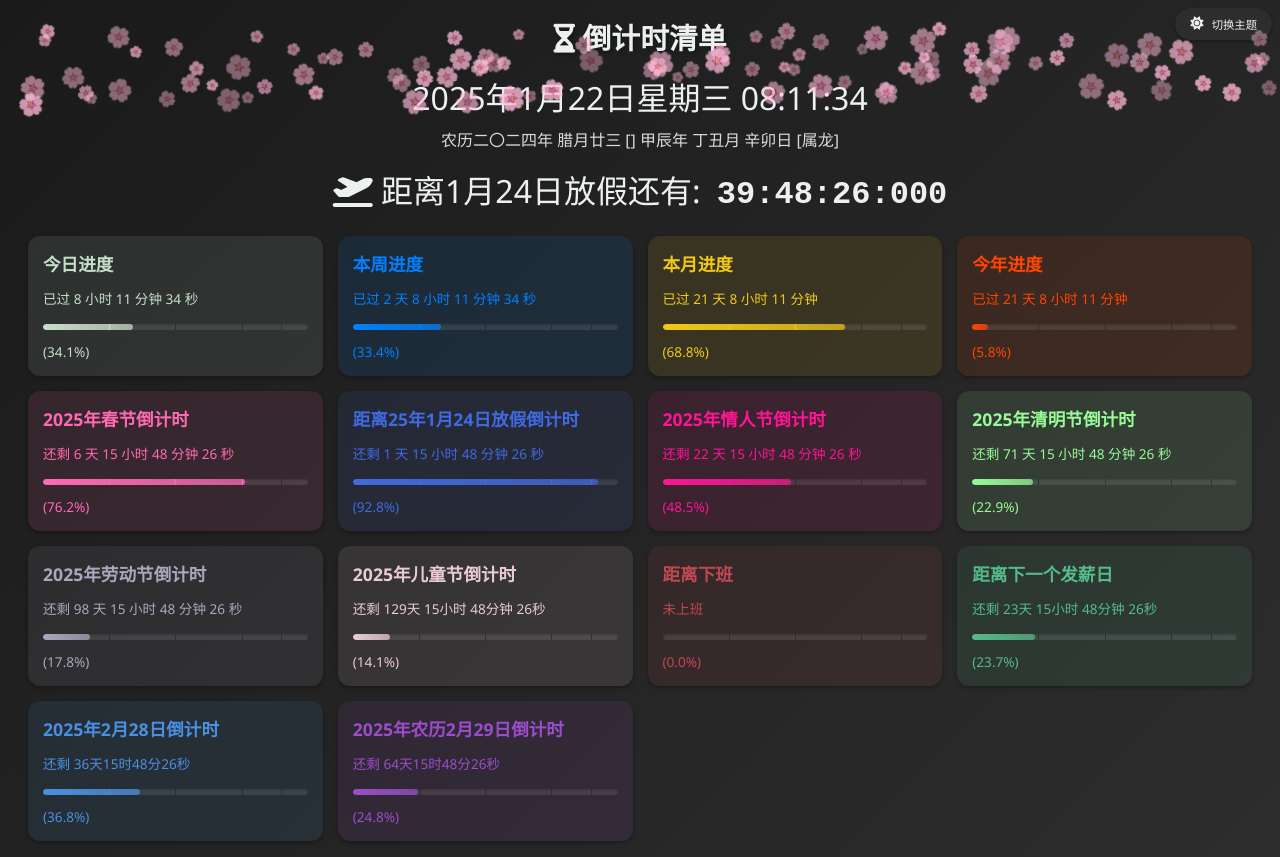
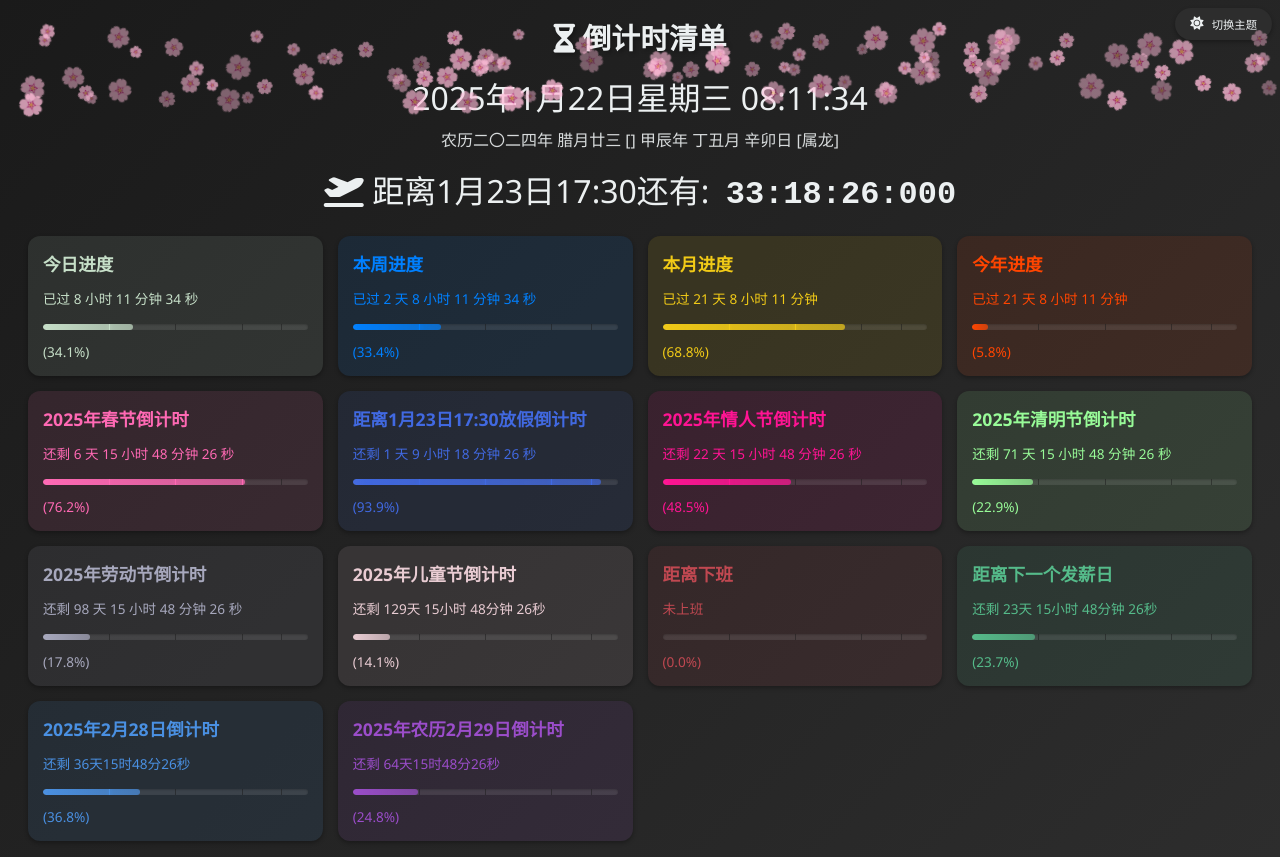
Before and after one commit to FyPerson/datetime_cutdown, a website: page index.html in a window 1280 px wide. Drawn offline with Linux system fonts and the light colour scheme; animation ran at ten frames a second.

Commit message:
修改放假倒计时逻辑

```diff
--- a/index.html
+++ b/index.html
@@ -41,7 +41,7 @@
         <section class="precise-countdown-container">
             <span class="countdown-label">
                 <i class="fas fa-plane-departure" aria-hidden="true"></i>
-                距离1月24日放假还有:
+                距离1月23日17:30还有:
             </span>
             <div id="precise-countdown" class="precise-countdown"></div>
         </section>
--- a/script.js
+++ b/script.js
@@ -5,9 +5,21 @@ const TIME = {
     UPDATE_INTERVAL: 1000
 };
 
+// 计算最近的1月23日17:30
+function getNextHoliday() {
+    const now = new Date();
+    const targetDate = new Date(now.getFullYear(), 0, 23, 17, 30);
+    if (now > targetDate) {
+        targetDate.setFullYear(targetDate.getFullYear() + 1);
+    }
+    return targetDate;
+}
+
 const DATES = {
     SALARY_DAY: 15,
-    COMPANY_HOLIDAY: new Date(2025, 0, 24)  // 2025-01-24
+    get COMPANY_HOLIDAY() {
+        return getNextHoliday();
+    }
 };
 
 // 时间工具类
@@ -636,7 +648,7 @@ function updateStats() {
                 className: "spring-festival"
             },
             {
-                title: "距离25年1月24日放假倒计时",
+                title: "距离1月23日17:30放假倒计时",
                 detail: `还剩 ${companyDays} 天 ${companyHours} 小时 ${companyMinutes} 分钟 ${companySeconds} 秒`,
                 percent: companyProgress,
                 className: "winter-holiday"
@@ -1341,8 +1353,15 @@ function updateStats() {
 }
 
 function updatePreciseCountdown() {
-    const targetDate = DATES.COMPANY_HOLIDAY; // 2025年1月24日
     const now = new Date();
+    // 计算最近的1月23日17:30
+    const targetDate = new Date(now.getFullYear(), 0, 23, 17, 30);
+
+    // 如果当前时间已经过了今年的1月23日17:30，就计算到明年的
+    if (now > targetDate) {
+        targetDate.setFullYear(targetDate.getFullYear() + 1);
+    }
+
     const timeDiff = targetDate - now;
 
     if (timeDiff <= 0) {
```
